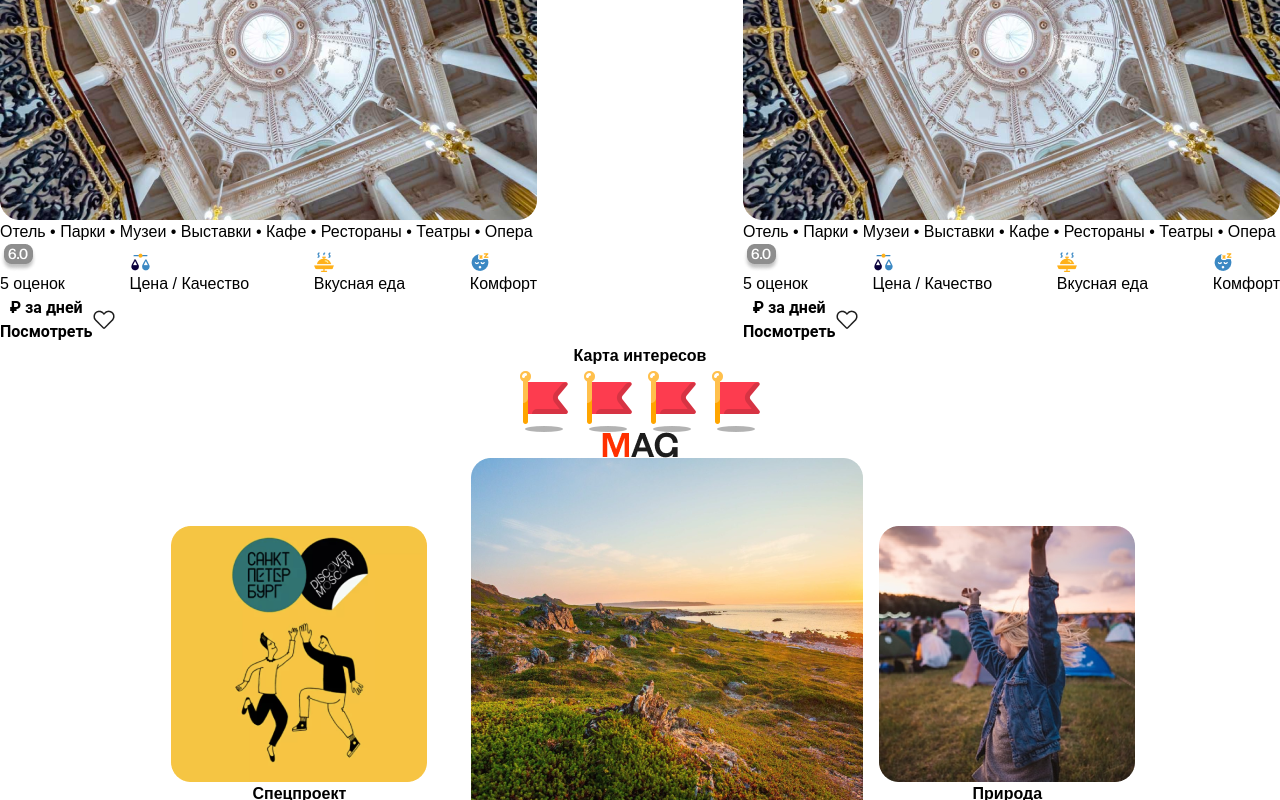
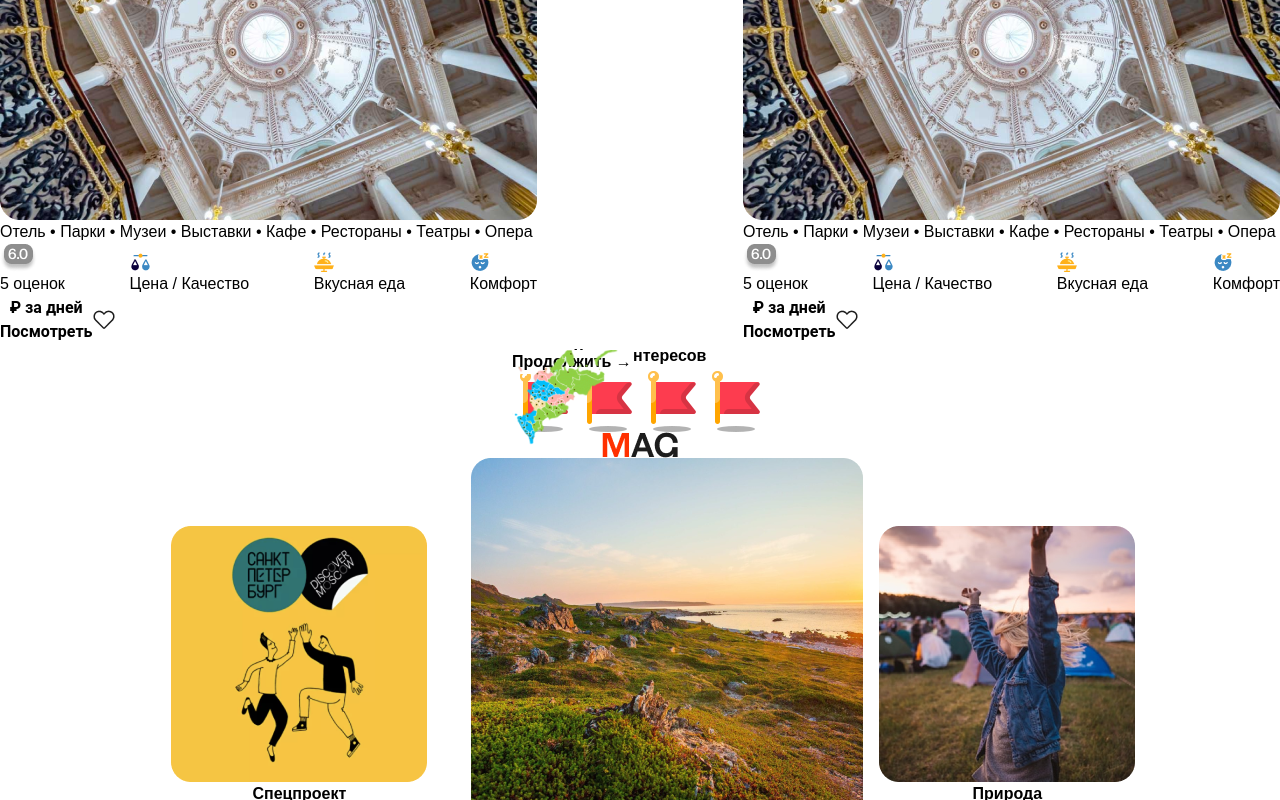
Before and after one commit to SigmaMaleGroup/WorkRepo-0-4-4, a React (Create React App) app: page / in a window 1280 px wide. Both pictures are taken after a click on the button 544 px from the left and 1627 px from the top of the page. Shown: the part 1227-2027 px from the top of the page. Built offline with nearby package versions, Linux system fonts and the light colour scheme.

Commit message:
site v 0.4.3

```diff
--- a/src/components/cards/mapcard.js
+++ b/src/components/cards/mapcard.js
@@ -2,7 +2,7 @@ import React from "react";
 import mapcardimg from '../../image/mapcardimg.png'
 import { Link } from "react-router-dom";
 
-function MapCard ({ onButtonClick }, props) {
+function MapCard ({onButtonClick}, props) {
     return (
         <div className="h-[560px] w-[392px] bg-white rounded-[20px] drop-shadow-md">
             <div className="flex flex-col jusify-center items-center">
@@ -14,7 +14,7 @@ function MapCard ({ onButtonClick }, props) {
                     <p className="text-[14px] font-semibold text-[#1d1d1d80]">{props.mpcrpar}</p>
                 </div>
                 <div className=" flex jusify-end items-end mb-[4px]">
-                    <button onClick={onButtonClick} className="w-[384px] h-[48px] rounded-[20px] bg-[#FFCF08] text-[16px] font-semibold"><Link to="/interests">Продолжить →</Link></button>
+                    <button onButtonClick={onButtonClick} className="w-[384px] h-[48px] rounded-[20px] bg-[#FFCF08] text-[16px] font-semibold"><Link to="/interests">Продолжить →</Link></button>
                 </div>
             </div>
         </div>
--- a/src/components/mapcards/mapcard1.js
+++ b/src/components/mapcards/mapcard1.js
@@ -3,7 +3,7 @@ import MapCard from "../cards/mapcard";
 import map1 from '../../image/map1.png'
 import mapimg1 from '../../image/mapimg1.png'
 
-function MapCard1 ({ onButtonClick }, props) {
+function MapCard1 (onButtonClick, mpcrimg, mpcrheader, mpcrpar) {
     return (
         <div className="absolute">
             <div className="absolute top-[50px] left-[500px]">
--- a/src/components/mapcards/mapcard2.js
+++ b/src/components/mapcards/mapcard2.js
@@ -3,14 +3,14 @@ import MapCard from "../cards/mapcard";
 import map2 from '../../image/map2.png'
 import mapimg2 from '../../image/mapimg2.png'
 
-function MapCard2 ({ onButtonClick }) {
+function MapCard2 (onButtonClick, mpcrimg, mpcrheader, mpcrpar) {
     return (
         <div className="absolute">
             <div className="absolute top-[50px] left-[600px]">
             <MapCard onButtonClick={onButtonClick} mpcrimg={mapimg2} mpcrheader="Уральский округ" mpcrpar="Уральский федеральный округ славится богатыми трудовыми традициями. В металлургии, нефтегазодобыче, сельском хозяйстве, оборонной промышленности, в науке и многих других сферах регионы УрФО добились значительных успехов."/>
             </div>
             <div className="relative left-[-20px] top-[0px]">
-                <img className="h-[500px] w" src={map2} />
+                <img className="h-[500px]  " src={map2} />
             </div>
         </div>
     )
--- a/src/components/mapcards/mapcard3.js
+++ b/src/components/mapcards/mapcard3.js
@@ -3,11 +3,11 @@ import MapCard from "../cards/mapcard";
 import map3 from '../../image/map3.png'
 import mapimg3 from '../../image/mapimg3.png'
 
-function MapCard3 ({ onButtonClick }) {
+function MapCard3 (onButtonClick, mpcrimg, mpcrheader, mpcrpar) {
     return (
         <div className="absolute">
             <div className="absolute top-[50px] left-[-450px]">
-            <MapCard onButtonClick={onButtonClick} mpcrimg={mapimg3} mpcrheader="Сибирский округ" mpcrpar="Сибирь по праву называют «кладовой России и мира»– здесь разведаны крупные запасы углеводородного сырья, угля, урана, черных, цветных и драгоценных металлов, древесины, водных и гидроэнергетических ресурсов."/>
+                <MapCard onButtonClick={onButtonClick} mpcrimg={mapimg3} mpcrheader="Сибирский округ" mpcrpar="Сибирь по праву называют «кладовой России и мира»– здесь разведаны крупные запасы углеводородного сырья, угля, урана, черных, цветных и драгоценных металлов, древесины, водных и гидроэнергетических ресурсов."/>
             </div>
             <div className="relative left-[100px] top-[00px]">
                 <img className="h-[500px] " src={map3} />
--- a/src/components/mapcards/mapcard4.js
+++ b/src/components/mapcards/mapcard4.js
@@ -3,11 +3,11 @@ import MapCard from "../cards/mapcard";
 import map4 from '../../image/map4.png'
 import mapimg4 from '../../image/mapimg4.png'
 
-function MapCard4 ({ onButtonClick }) {
+function MapCard4 (onButtonClick, mpcrimg, mpcrheader, mpcrpar) {
     return (
         <div className="absolute">
             <div className="absolute top-[50px] left-[-200px]">
-            <MapCard onButtonClick={onButtonClick} mpcrimg={mapimg4} mpcrheader="Дальневосточный округ" mpcrpar="Дальний Восток славится своими заповедниками и национальными парками, гейзерами и вулканами, поэтому лучшего края, чтобы уединиться с природой и исследовать природные чудеса, не найти."/>
+                <MapCard onButtonClick={onButtonClick} mpcrimg={mapimg4} mpcrheader="Дальневосточный округ" mpcrpar="Дальний Восток славится своими заповедниками и национальными парками, гейзерами и вулканами, поэтому лучшего края, чтобы уединиться с природой и исследовать природные чудеса, не найти."/>
             </div>
             <div className="relative left-[325px] top-[-15px]">
                 <img className="h-[450px] " src={map4} />
--- a/src/components/nav.js
+++ b/src/components/nav.js
@@ -29,13 +29,13 @@ function Nav ({ onButtonClick, onContinueClick }) {
 
     const renderSelectedCard = () => {
         switch (selectedCardId) {
+            case '0':
+                return <MapCard1 onButtonClick={handleButtonClick} onContinueClick={onContinueClick} />
             case '1':
-                return <MapCard1 onButtonClick={handleButtonClick} onContinueClick={onContinueClick} />
+                return <MapCard2 onButtonClick={handleButtonClick} onContinueClick={onContinueClick} />
             case '2':
-                return <MapCard2 onButtonClick={handleButtonClick} onContinueClick={onContinueClick} />
+                return <MapCard3 onButtonClick={handleButtonClick} onContinueClick={onContinueClick} />
             case '3':
-                return <MapCard3 onButtonClick={handleButtonClick} onContinueClick={onContinueClick} />
-            case '4':
                 return <MapCard4 onButtonClick={handleButtonClick} onContinueClick={onContinueClick} />
             default:
                 return null;
```
